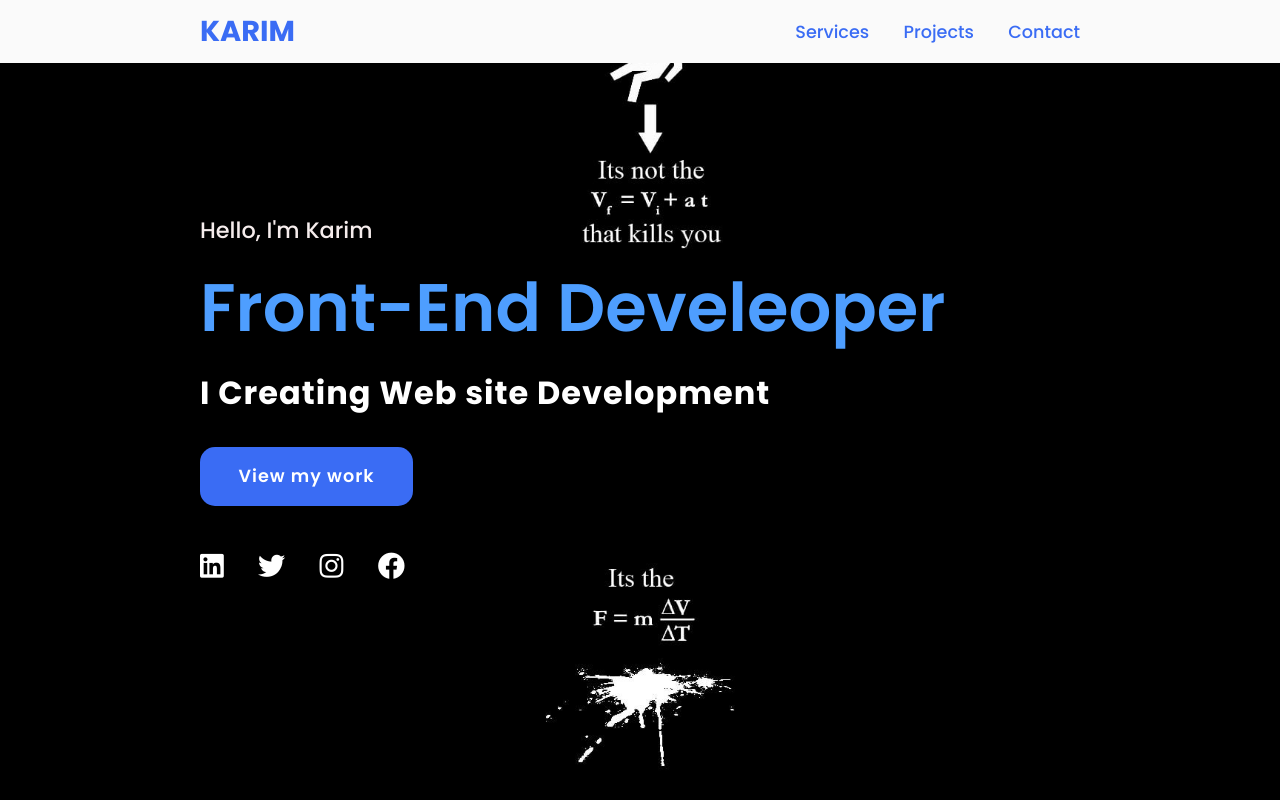
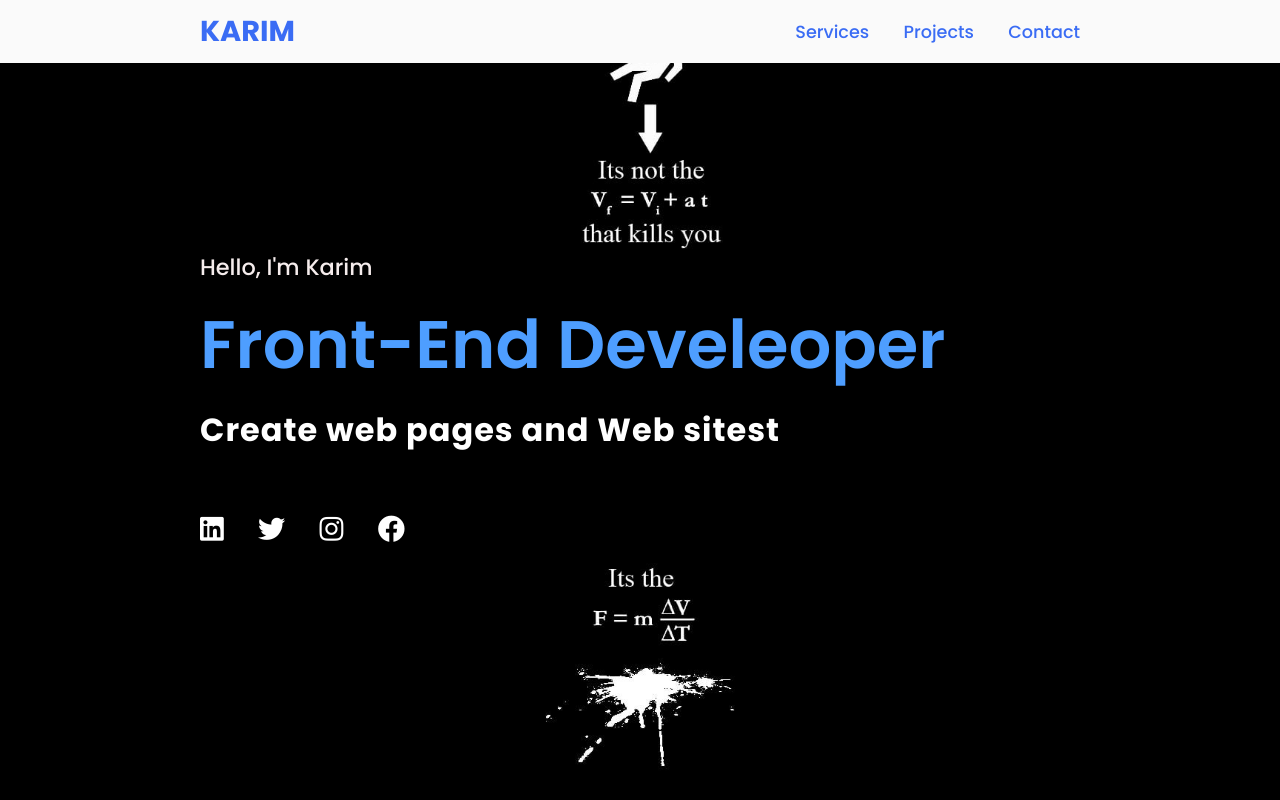
Before and after one commit to Karim3laa/Karim, a plain HTML site: page index.html in a window 1280 px wide. Shown: the top 800 px of the page. Drawn offline with Linux system fonts and the light colour scheme.

Commit message:
Update index.html

```diff
--- a/index.html
+++ b/index.html
@@ -6,6 +6,7 @@
     <meta name="viewport" content="width=device-width, initial-scale=1.0">
     <link rel="stylesheet" href="https://cdnjs.cloudflare.com/ajax/libs/font-awesome/5.15.4/css/all.min.css">
     <link rel="stylesheet" href="style.css">
+    <link rel="icon" href="images/3775745-code-interface-optimization-optimize-window_108999.png">
     <title>Karim ALaa</title>
 </head>
 <body>
@@ -23,7 +24,7 @@
     <section class="main">
         <div>
             <h2>Hello, I'm Karim<br><span>Front-End Develeoper</span></h2>
-            <h3>I Creating Web site Development</h3>
+            <h3>Create web pages and Web sitest</h3
             <a href="#projects" class="main-btn">View my work</a>
             <div class="social-icons">
                 <a href="https://www.linkedin.com/in/karim-alaa-ka7-0132b325b?utm_source=share&utm_campaign=share_via&utm_content=profile&utm_medium=android_app"><i class="fab fa-linkedin"></i></a>
```
